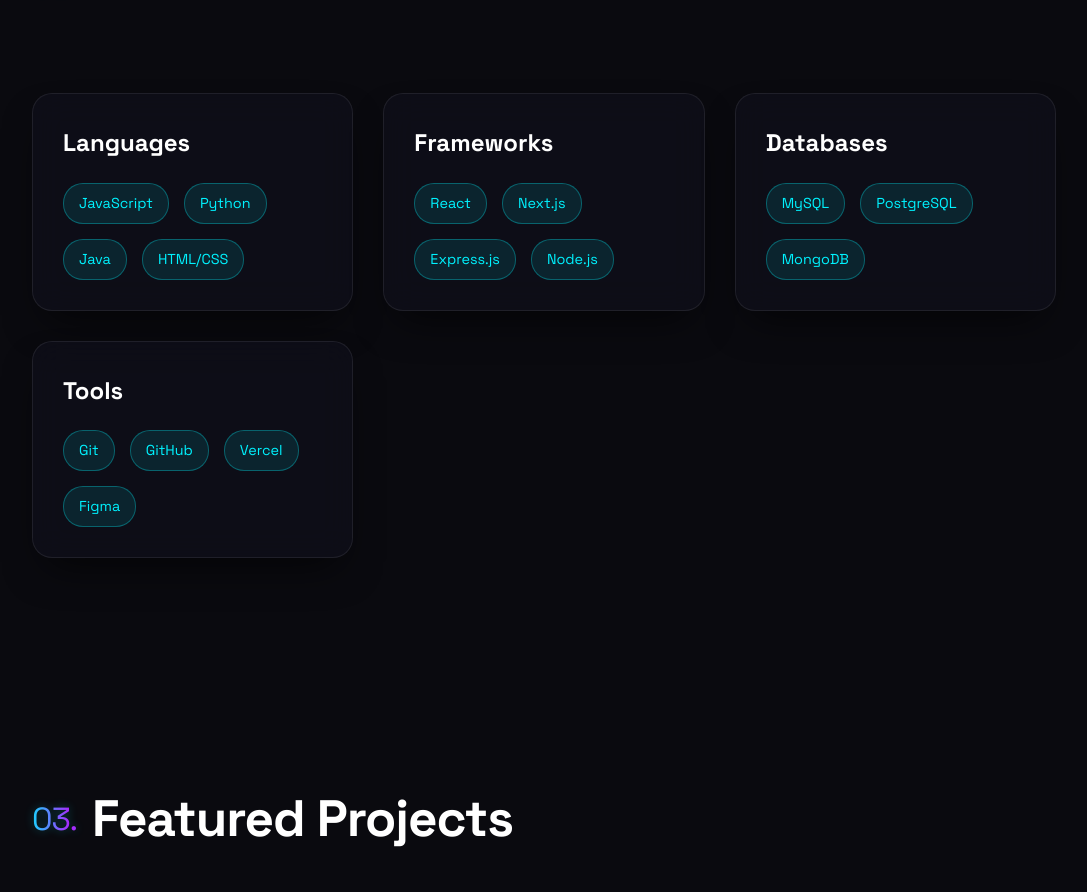
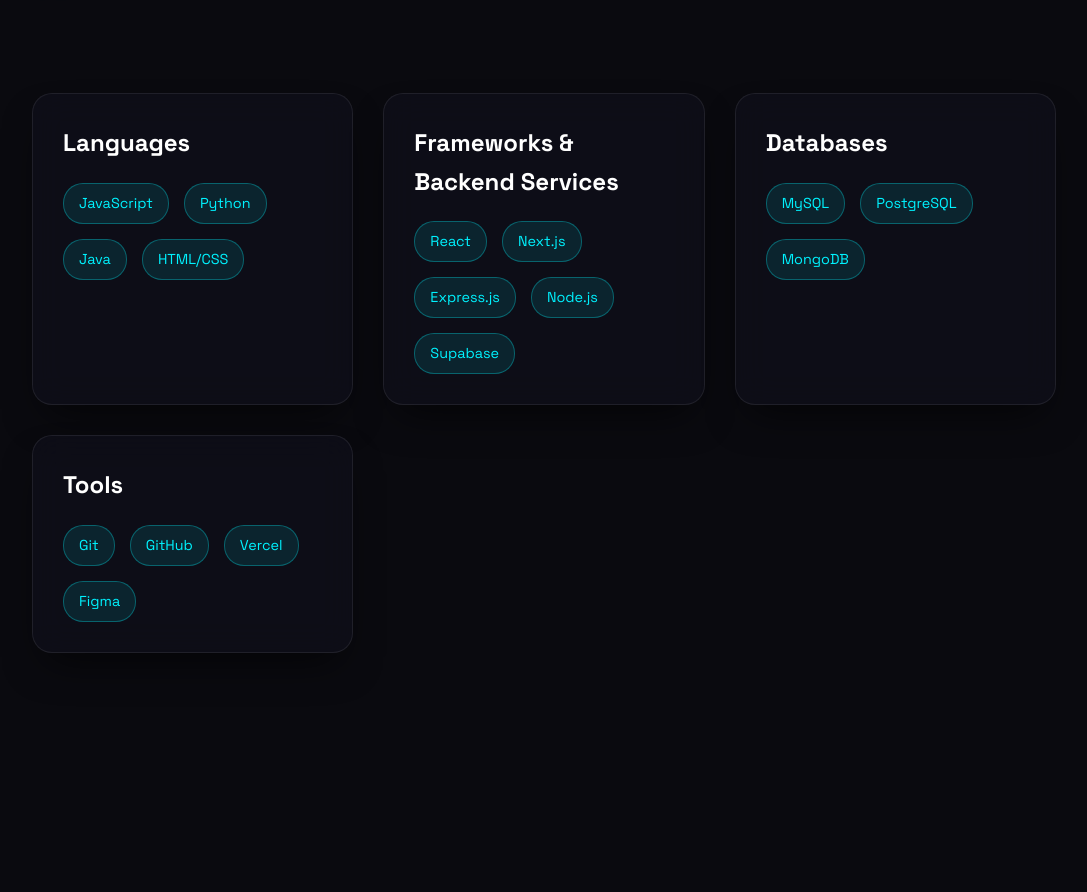
Before and after one commit to Zorrow14/HtetAungLwin_Portfolio, a React (Vite) app: page / in a window 1280 px wide. Shown: the part 1995-2887 px from the top of the page, without its empty margins (96-1183 px from the left). Built offline with nearby package versions, Linux system fonts and the light colour scheme.

Commit message:
Skills Update

```diff
--- a/src/components/Skills.jsx
+++ b/src/components/Skills.jsx
@@ -4,7 +4,7 @@
 const Skills = () => {
   const skillCategories = [
     { title: "Languages", skills: ["JavaScript", "Python", "Java", "HTML/CSS"] },
-    { title: "Frameworks", skills: ["React", "Next.js", "Express.js", "Node.js"] },
+    { title: "Frameworks & Backend Services", skills: ["React", "Next.js", "Express.js", "Node.js", "Supabase"] },
     { title: "Databases", skills: ["MySQL", "PostgreSQL", "MongoDB"] },
     { title: "Tools", skills: ["Git", "GitHub", "Vercel", "Figma"] }
   ];
```
